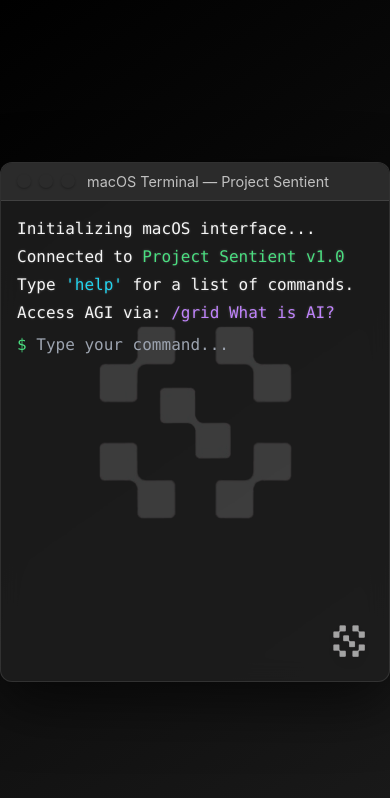
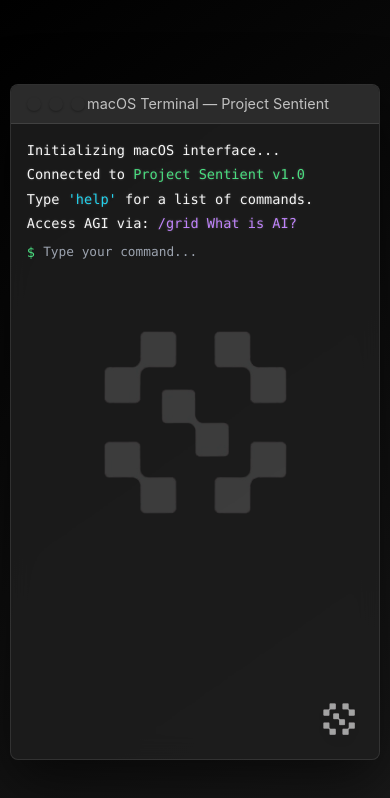
Before and after one commit to Ademileke12/Terminal-grid, a plain HTML site: page index.html in a window 390 px wide. Both pictures are taken after a click on the icon 195 px from the left and 462 px from the top of the page. Drawn offline with nearby package versions, Linux system fonts and the light colour scheme.

Commit message:
Update style.css

```diff
--- a/style.css
+++ b/style.css
@@ -58,7 +58,7 @@ body {
   border-radius: 0.75rem;
   box-shadow: 0 20px 60px rgba(0, 0, 0, 0.6);
   overflow: hidden;
-  width: 100%;
+  width: 90%;
   max-width: 800px;
   color: whitesmoke;
   position: relative;
@@ -66,9 +66,10 @@ body {
   flex-direction: column;
   opacity: 0;
   transition: opacity 1s ease;
+  margin: 1rem auto;
 }
 
-/* ✅ Add this overlay pseudo-element for background image */
+/* Background image overlay */
 .mac-terminal::before {
   content: "";
   position: absolute;
@@ -76,15 +77,90 @@ body {
   background-image: url("senti2.png");
   background-position: center;
   background-repeat: no-repeat;
-  background-size: contain; /* or "cover" depending on your image */
-  opacity: 0.15; /* adjust transparency here */
-  pointer-events: none; /* ensure the image doesn’t block clicks */
+  background-size: contain;
+  opacity: 0.15;
+  pointer-events: none;
   z-index: 0;
 }
 
-/* ✅ Ensure terminal content stays above the image */
 .mac-terminal > * {
+  position: relative;
   z-index: 1;
+}
+
+/* Adjust header for small screens */
+.mac-header {
+  flex-wrap: wrap;
+  justify-content: center;
+  text-align: center;
+  padding: 0.5rem;
+}
+
+/* Terminal content */
+.terminal-screen {
+  font-family: 'Menlo', monospace;
+  color: var(--tw-colors-mac-text);
+  height: 60vh; /* instead of fixed px height */
+  overflow-y: auto;
+  padding: 1rem;
+  background-color: transparent;
+}
+
+/* Smaller input area for mobile */
+#commandInput {
+  background: transparent;
+  border: none;
+  outline: none;
+  color: var(--tw-colors-mac-text);
+  width: 100%;
+  font-family: Menlo, monospace;
+  font-size: 0.9rem;
+}
+
+/* Responsive typography and layout */
+@media (max-width: 768px) {
+  .mac-terminal {
+    width: 95%;
+    border-radius: 0.5rem;
+  }
+
+  .mac-title {
+    font-size: 0.8rem;
+  }
+
+  .terminal-screen {
+    height: 55vh;
+    padding: 0.75rem;
+    font-size: 0.85rem;
+  }
+
+  #commandInput {
+    font-size: 0.85rem;
+  }
+
+  .mac-dot {
+    width: 10px;
+    height: 10px;
+  }
+}
+
+@media (max-width: 480px) {
+  .mac-terminal {
+    width: 95%;
+    height: 80vh;
+  }
+
+  .terminal-screen {
+    height: 65vh;
+  }
+
+  .mac-title {
+    font-size: 0.7rem;
+  }
+
+  #commandInput {
+    font-size: 0.8rem;
+  }
 }
 
 .mac-header {
```
